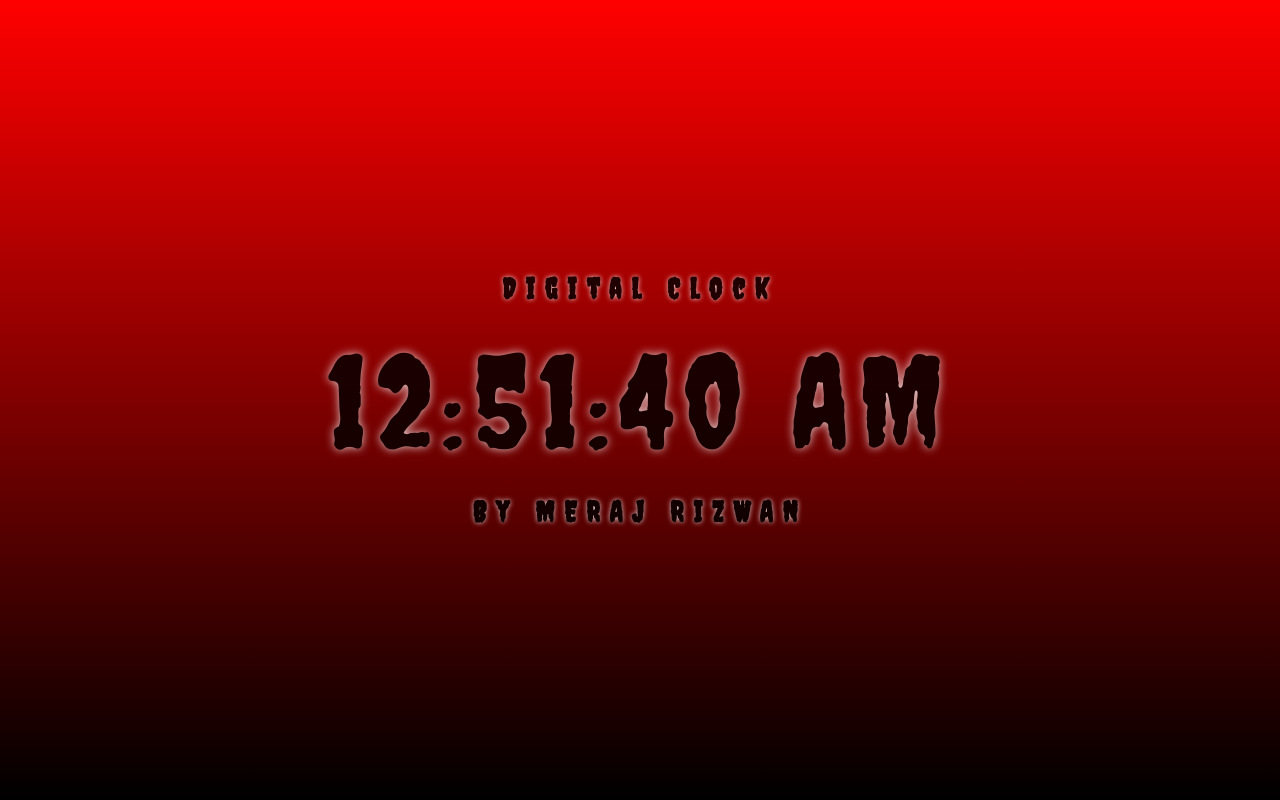
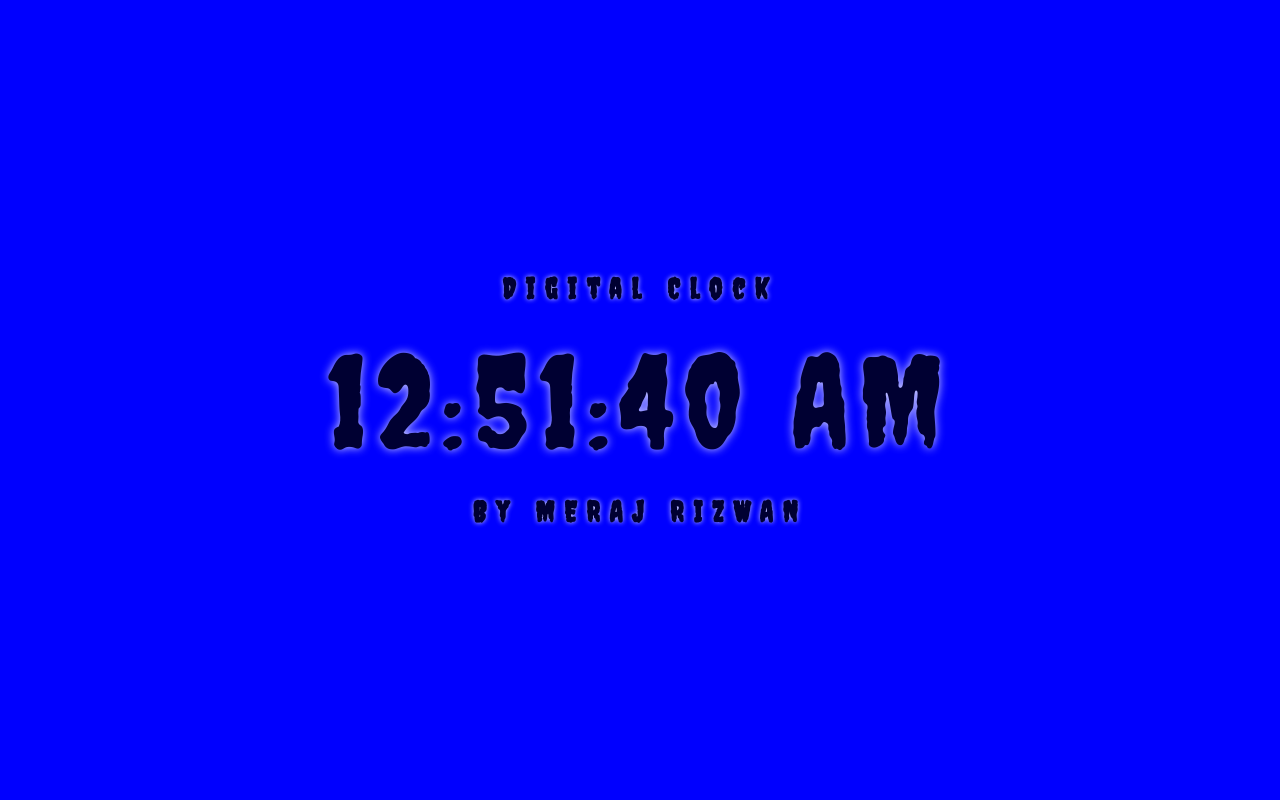
Before and after one commit to luckymeraj/digital-clock-NS-js-mini-project, a plain HTML site: page index.html in a window 1280 px wide. Drawn offline with Linux system fonts and the light colour scheme.

Commit message:
Update styles.css

```diff
--- a/styles.css
+++ b/styles.css
@@ -9,7 +9,9 @@ body {
     width: 100%;
     height: 100vh;
     /* background: linear-gradient(red, black); */
-    background: linear-gradient(red, black);
+/*     background: linear-gradient(red, black); */
+    background: blue;
+
     background-repeat: no-repeat;
     display: flex;
     align-items: center;
```
